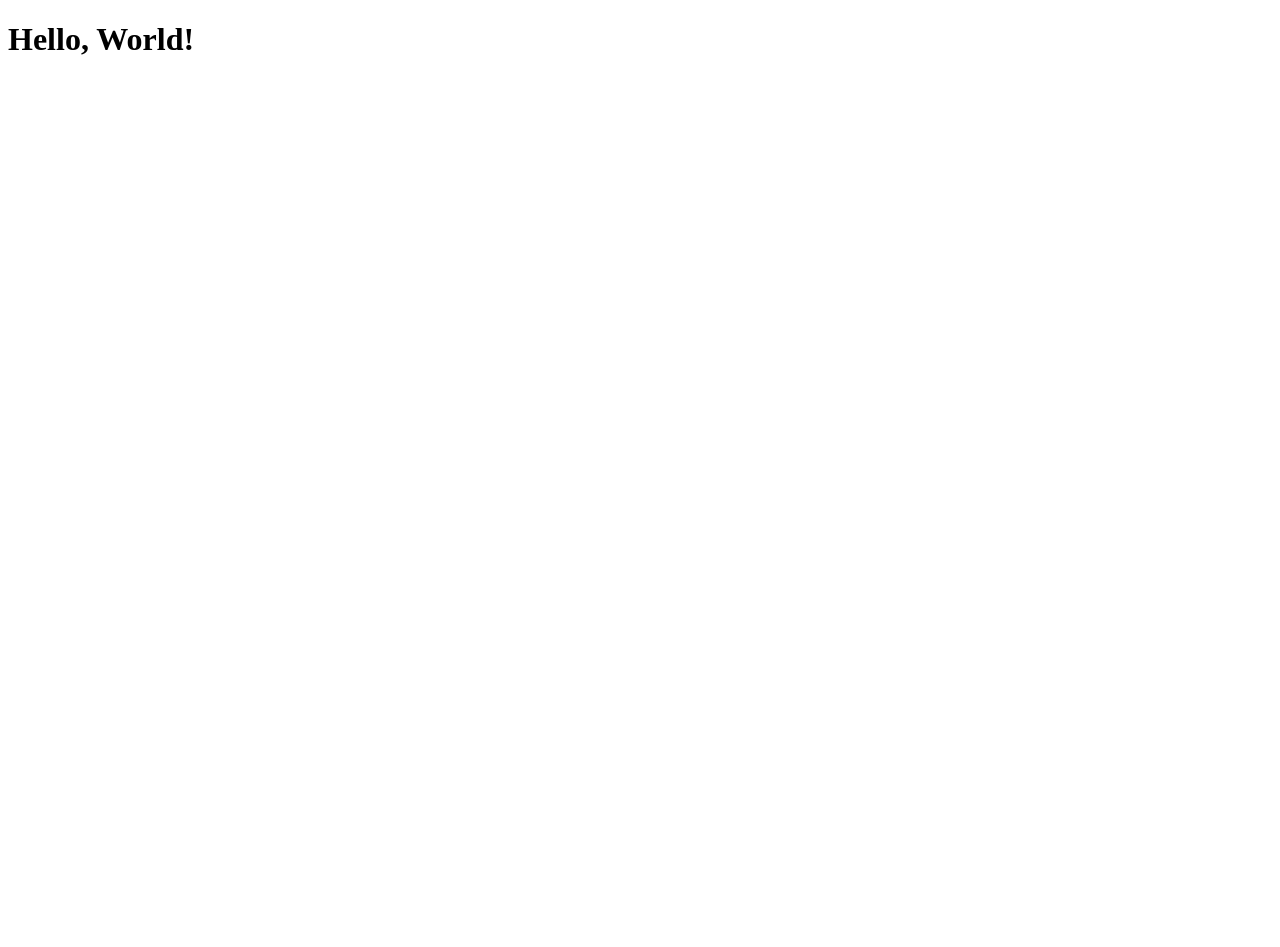
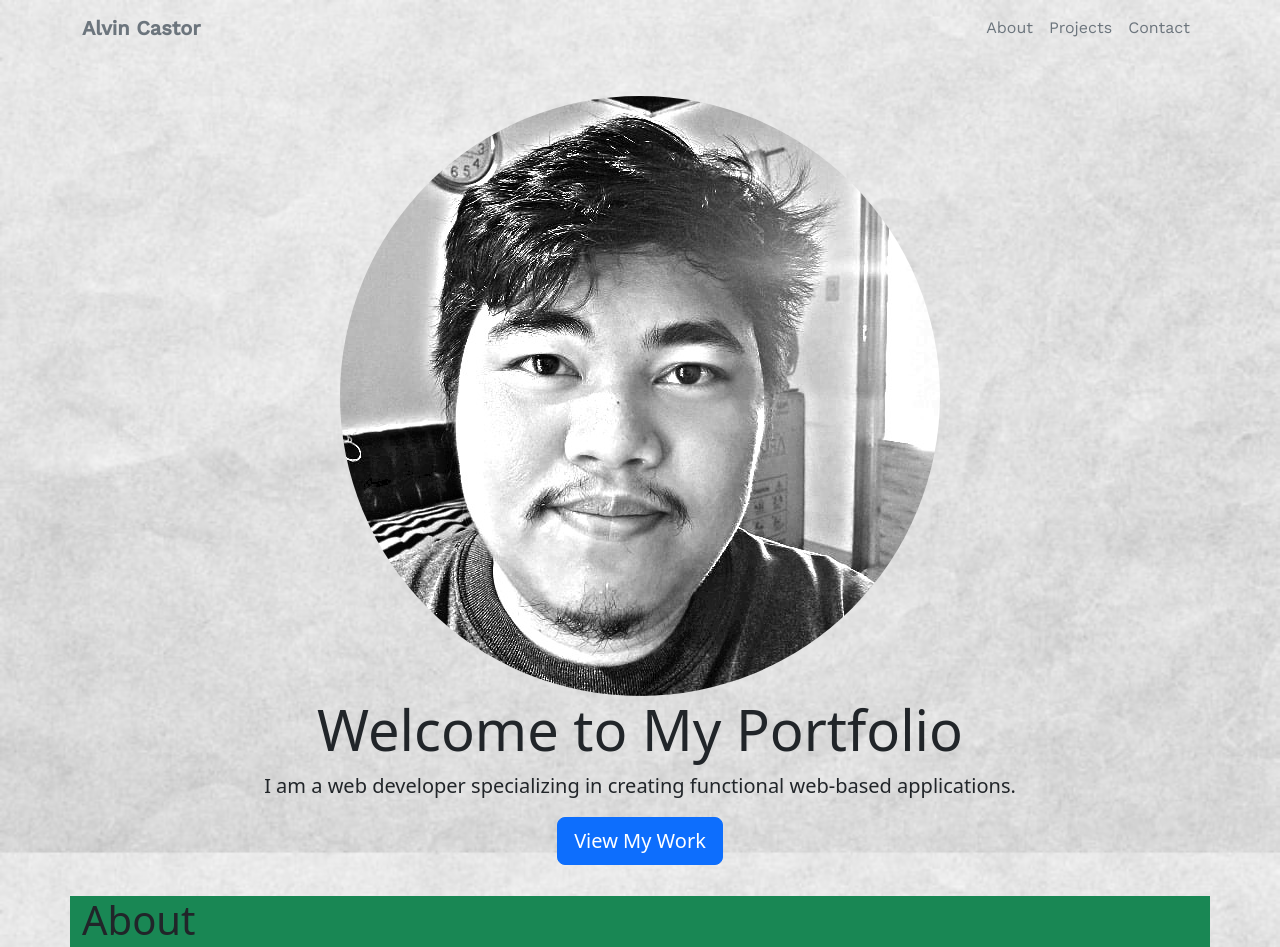
Before and after one commit to akosialbean/akosialbean.github.io, a website: page index.html in a window 1280 px wide. Shown: the top 947 px of the page. Before the commit the page ends 800 px from the top, so only its background shows below. Drawn offline with nearby package versions, Linux system fonts and the light colour scheme.

Commit message:
Add details for online portfolio

```diff
--- a/index.html
+++ b/index.html
@@ -3,9 +3,79 @@
 <head>
     <meta charset="UTF-8">
     <meta name="viewport" content="width=device-width, initial-scale=1.0">
-    <title>Document</title>
+    <meta name="author" content="Alvin Castor">
+    <title>Alvin Castor - Full Stack Web Developer</title>
+    <link rel="stylesheet" href="./node_modules/bootstrap/dist/css/bootstrap.css">
+    <link rel="stylesheet" href="./node_modules/bootstrap-icons/font/bootstrap-icons.css">
+    <link rel="stylesheet" href="./style/style.css">
+    <link rel="preconnect" href="https://fonts.googleapis.com">
+    <link rel="preconnect" href="https://fonts.gstatic.com" crossorigin>
+    <link href="https://fonts.googleapis.com/css2?family=Work+Sans:wght@300;400;500&display=swap" rel="stylesheet">
+    <script src="./node_modules/bootstrap/dist/js/bootstrap.bundle.js" defer></script>
 </head>
 <body>
-    <h1>Hello, World!</h1>
+    <nav class="navbar navbar-expand-sm navbar-dark bg-dark text-light fixed-top c-nav-bg c-nav-bg">
+        <div class="container">
+            <a class="navbar-brand text-secondary">
+                <strong>Alvin Castor</strong>
+            </a>
+            <button class="navbar-toggler border-secondary" type="button" data-bs-toggle="collapse" data-bs-target="#menu">
+                <i class="bi bi-grid-fill text-secondary"></i>
+            </button>
+            <div class="collapse navbar-collapse justify-content-end" id="menu">
+                <ul class="navbar-nav border border-0 ">
+                    <li class="nav-item">
+                        <a href="#about" class="nav-link text-secondary">About</a>
+                    </li>
+                    <li class="nav-item">
+                        <a href="#projects" class="nav-link text-secondary">Projects</a>
+                    </li>
+                    <li class="nav-item">
+                        <a href="#contact" class="nav-link text-secondary">Contact</a>
+                    </li>
+                </ul>
+            </div>
+        </div>
+    </nav>
+
+    <div class="container mt-5 pt-5">
+        <div class="row c-row">
+            <div class="col-12">
+                <section class="hero d-flex align-items-center text-center">
+                    <div class="container">
+                        <img src="./img/hero.jpg" alt="Alvin Castor" class="img-fluid rounded rounded-circle">
+                        <h1 class="display-4">Welcome to My Portfolio</h1>
+                        <p class="lead">I am a web developer specializing in creating functional web-based applications.</p>
+                        <a href="#portfolio" class="btn btn-primary btn-lg">View My Work</a>
+                    </div>
+                </section>
+            </div>
+        </div>
+
+        <div class="row bg-success c-row">
+            <div class="col-12">
+                <h1>About</h1>
+            </div>
+        </div>
+
+        <div class="row bg-warning c-row">
+            <div class="col-12">
+                <h1>Projects</h1>
+            </div>
+        </div>
+
+        <div class="row bg-danger c-row">
+            <div class="col-12">
+                <h1>Contact</h1>
+            </div>
+        </div>
+    </div>
+    <div class="container-fluid">
+        <div class="row bg-secondary">
+            <div class="col-12">
+                <h1>Footer</h1>
+            </div>
+        </div>
+    </div>
 </body>
 </html>
--- /dev/null
+++ b/style/style.css
@@ -0,0 +1,23 @@
+body{
+    background-image: url('../img/bg.jpg');
+    background-attachment: fixed;
+    background-repeat: no-repeat;
+    background-position: center;
+    background-size: cover;
+    margin: 0;
+    padding: 0;
+}
+
+.c-nav-bg{
+    font-family: 'Work Sans', sans-serif;
+    background-image: url('../img/bg.jpg');
+    background-attachment: fixed;
+    background-repeat: no-repeat;
+    background-position: top center;
+    background-size: cover;
+    color: #A2A392;
+}
+
+.c-row{
+    height: 100vh;
+}
```
Also changed, not shown: package.json (added, +32 -0 lines), img/bg.jpg (added), img/dev.jpg (added), img/hero.jpg (added), 1 other file.
